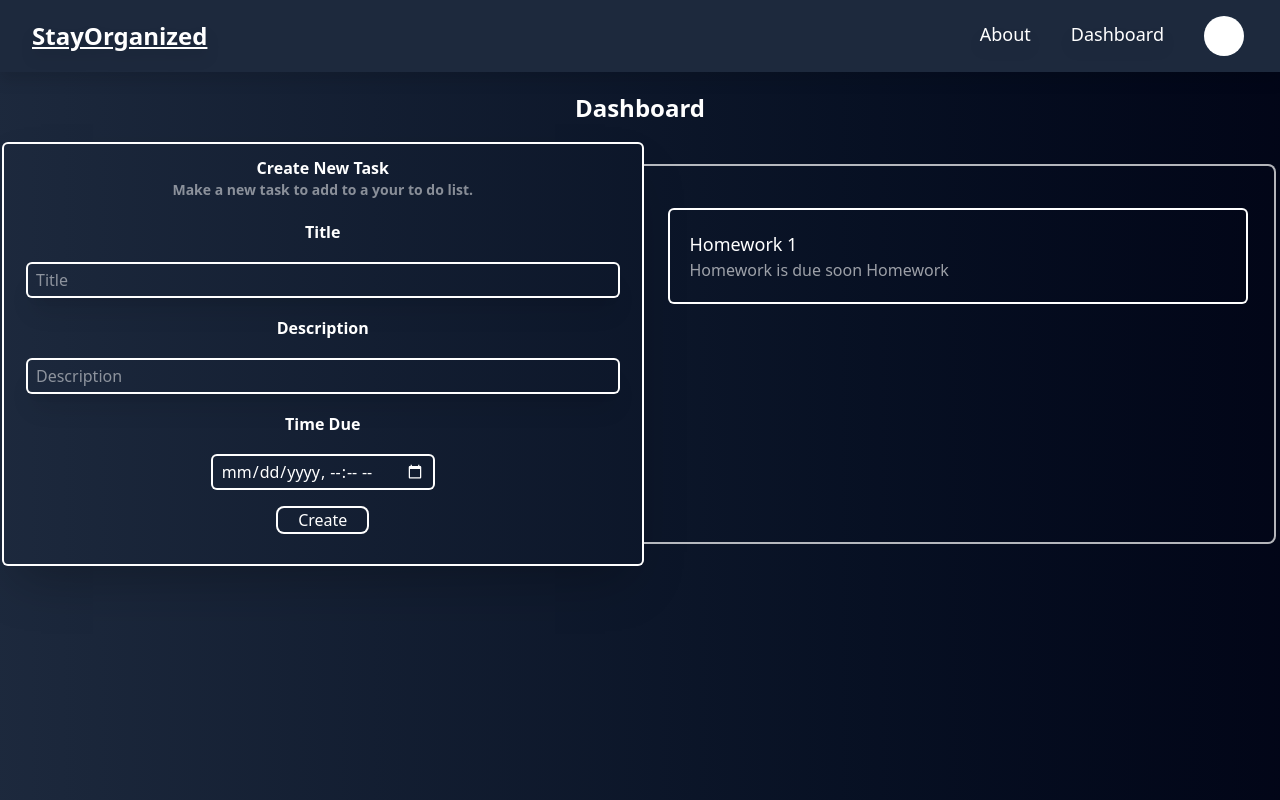
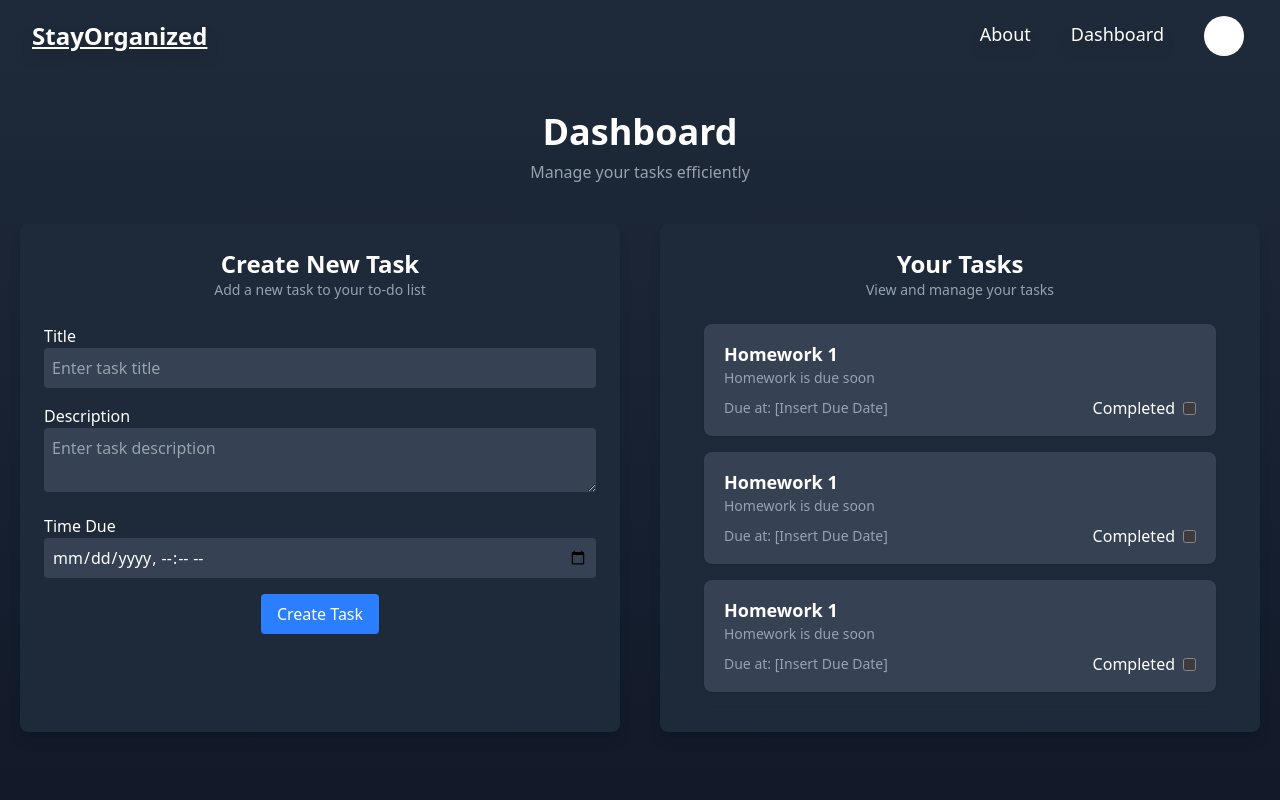
Before and after one commit to AustinBarikdar/To-do-List, a React (Vite) app in the folder client/: page /Dashboard in a window 1280 px wide. Shown: the top 800 px of the page. Built offline with nearby package versions, Linux system fonts and the light colour scheme; no server answers; sample sign-in values are in the browser's storage.

Commit message:
Redesigned the entire website

```diff
--- a/client/index.html
+++ b/client/index.html
@@ -6,7 +6,7 @@
     <meta name="viewport" content="width=device-width, initial-scale=1.0" />
     <title>StayOrganized</title>
   </head>
-  <body class="bg-linear-to-r from-slate-800 to-slate-950 flex-col min-h-100 ">
+  <body class=" flex-col min-h-100 ">
     <div id="root"></div>
     <script type="module" src="/src/main.tsx"></script>
   </body>
--- a/client/src/components/NavBar.tsx
+++ b/client/src/components/NavBar.tsx
@@ -44,24 +44,24 @@ const NavBar:React.FC = () => {
     }, [isLoggedin]);
 
   return (
-    <nav className = "bg-slate-800 p-4 drop-shadow-xl md:flex md:items-align md:justify-between">
+    <nav className = " bg-gradient-to-b from-gray-800 to-gray-800 p-4 z-2 md:flex md:items-align md:justify-between">
 
             <div className='px-2 mx-2 my-0 md:my-0' >
-                <button onClick= {() => {navigate("/")}} className='text-white border-1  py-1 border-none rounded-md text font-bold text-2xl underline drop-shadow-xl hover:text-white/80'  > StayOrganized </button>
+                <button onClick= {() => {navigate("/")}} className='text-white border-1  py-1 border-none rounded-md text font-bold text-2xl underline drop-shadow-xl duration-300 hover:text-white/90'  > StayOrganized </button>
             </div>
 
-            <ul className = "md:flex md:items-algin md:justify-start z-[-1] md:auto text-lg">
+            <ul className = "md:flex md:items-algin md:justify-start  md:auto text-lg">
                 <li className='mx-2 my-6 md:my-0'>
-                    <button onClick= {() => {navigate("/")}} className='text-white border-1 px-3 py-1 border-none rounded-md text hover:bg-sky-900 transition-all duration-300 ease-in-out drop-shadow-xl'> About </button>
+                    <button onClick= {() => {navigate("/")}} className='text-white border-1 px-3 py-1 border-none rounded-md text hover:text-white/90 transition-all duration-300 ease-in-out drop-shadow-xl'> About </button>
                 </li>
                 {
                     isLoggedin ?
                     <>
                     <li className='mx-2 my-6 md:my-0'>
-                        <button onClick= {() => {navigate("/dashboard")}} className='text-white border-1 px-3 py-1 border-none rounded-md text hover:bg-sky-900 transition-all duration-300 ease-in-out drop-shadow-xl'> Dashboard </button>
+                        <button onClick= {() => {navigate("/dashboard")}} className='text-white border-1 px-3 py-1 border-none rounded-md text hover:text-white/90 transition-all duration-300  ease-in-out drop-shadow-xl'> Dashboard </button>
                     </li>
                     <li className='mx-5 my-1 hidden md:my-0 group md:block '>
-                    <button className = "text-white flex size-10 rounded-full bg-white py-1.5 px-3.5 ring-1 ring-sky-900/5 dark:bg-white/5 dark:ring-white/100 hover:bg-white/10 z-20" >{userData.name[0]}</button>
+                    <button className = "text-white flex size-10 rounded-full bg-white py-1.5 px-3.5  ring-sky-900/5 dark:bg-white/5 dark:ring-white/100 hover:bg-white/10 z-20" >{userData.name[0]}</button>
                         <div className='md:group-hover:block hidden absolute bg-slate-800 text-white mt-2 rounded-md shadow-lg top-12 right-0 z-10'>
                             <button onClick= {() => {navigate("/Profile")}} className="block px-5 py-2 text-12 hover:text-white/50">Profile</button>
                             <button onClick={Logout} className="block px-5 py-2 text-12 hover:text-white/50">Log Out</button>
@@ -77,7 +77,7 @@ const NavBar:React.FC = () => {
                     </>
                     :
                     <li className='mx-5 my-1  md:my-0 '>
-                    <button onClick= {() => {navigate("/login")}} className = "  text-white text-xl border-1 rounded-md ring-1 px-5 py-0.5  transition-all duration-300 ease-in-out hover:bg-slate-900/50 drop-shadow-xl relative">Login</button>
+                        <button onClick= {() => {navigate("/login")}} className = "  text-white text-xl  rounded-sm px-5 py-0.5 bg-blue-500   transition-all duration-300 ease-in-out hover:bg-blue-500/50 drop-shadow-xl relative">Login</button>
                     </li>
                 }
 
--- a/client/src/pages/Dashboard.tsx
+++ b/client/src/pages/Dashboard.tsx
@@ -3,12 +3,11 @@ import React, { useContext } from 'react'
 import { AppContent } from '../context/AppContext';
 import { toast, ToastOptions } from 'react-toastify';
 
-const Dashboard:React.FC = () => {
-    const toastdata: ToastOptions<unknown> = {theme:'dark',position:'bottom-right',className:' bg-slate-100/5'}
-    const [date,setDate] = React.useState("");
-    const [title,setTitle] = React.useState("");
-    const [description,setDescription] = React.useState(" ");
-
+const Dashboard: React.FC = () => {
+    const toastdata: ToastOptions<unknown> = { theme: 'dark', position: 'bottom-right', className: 'bg-slate-100/5' };
+    const [date, setDate] = React.useState("");
+    const [title, setTitle] = React.useState("");
+    const [description, setDescription] = React.useState("");
 
     const context = useContext(AppContent);
 
@@ -16,73 +15,120 @@ const Dashboard:React.FC = () => {
         throw new Error("AppContent context is undefined");
     }
 
-    const {backendURL } = context;
+    const { backendURL } = context;
 
-    const createTask = async() => {
+    const createTask = async () => {
+        if (!title || !date) {
+            toast.error("The Date and Title is required to be filled", toastdata);
+            return;
+        }
+        let desc = description || " ";
 
-        if (!title || !date){
-            toast.error("The Date and Title is required to be filled",toastdata)
+        const { data } = await axios.post(backendURL + "/api/task/create-task", {
+            "title": title,
+            "description": desc,
+            "date": date
+        }, { withCredentials: true });
+
+        if (data.success) {
+            toast.success("Successfully created new task", toastdata);
+            setTitle("");
+            setDescription("");
+        } else {
+            toast.error(data.message, toastdata);
         }
-
-        const {data} = await axios.post(backendURL + "/api/task/create-task",{
-            "title":title,
-            "description":description,
-            "date":date
-        },{withCredentials: true});
-
-        if (data.success){
-            toast.success("Succesfully created new task",toastdata)
-        }else{
-            toast.error(data.message,toastdata)
-        }
-
     }
 
     return (
-    <div className='mt-auto min-h-screen  ' >
-         <div className='text-center py-5 mt-auto text-white mx-1 text-2xl font-bold'>
-                <h1>Dashboard</h1>
+        <div className='min-h-screen bg-gradient-to-b from-gray-800 to-gray-900 text-white'>
+            <div className='text-center py-10'>
+                <h1 className='text-4xl font-bold'>Dashboard</h1>
+                <p className='text-gray-400 mt-2'>Manage your tasks efficiently</p>
             </div>
 
-        <div className='lg:flex justify-between lg:pb-20 mt-auto text-white mx-1 h-125 '>
-            <div className='w-full ring-2 ring-white px-1 py-1 rounded shadow-2xl justify-center flex-col flex lg:w-full '>
-                <h1 className='font-bold text-center'>Create New Task</h1>
-                <h6 className='font-bold text-center text-white/50 text-sm'>Make a new task to add to a your to do list.</h6>
-                <div className='flex justify-center flex-col m-5'>
-                    <label className='font-bold text-m text-center'>Title</label>
-                    <input type='Text' onChange={(e) => { setTitle(e.target.value)}} className = "ring-2 rounded shadow-xl py-1 px-2 my-5 " placeholder='Title'/>
-                    <label className='font-bold text-m text-center'>Description</label>
-                    <input type='Text' onChange={(e) => { setDescription(e.target.value)}} className = "ring-2 rounded shadow-xl py-1 px-2 my-5 " placeholder='Description'/>
-                    <label className='font-bold text-m text-center'>Time Due</label>
-                    <div className='flex justify-center '>
-                        <input type="datetime-local" id="due date" onChange = {(e) => {setDate(new Date(e.target.value).toUTCString()); console.log(new Date(e.target.value).toUTCString()); console.log(new Date(new Date(e.target.value).toUTCString()))}} name="due-date" className = "text-black ring-2 rounded py-1 px-2 my-5 w-55 invert" />
-
+            <div className='lg:flex justify-between lg:pb-20 px-5'>
+                <div className='w-full lg:w-1/2 bg-gray-800 p-6 rounded-lg shadow-lg'>
+                    <h2 className='text-2xl font-semibold text-center'>Create New Task</h2>
+                    <p className='text-center text-gray-400 text-sm mb-6'>Add a new task to your to-do list</p>
+                    <div className='space-y-4'>
+                        <div>
+                            <label className='block font-medium'>Title</label>
+                            <input type='text' value={title} onChange={(e) => setTitle(e.target.value)} className='w-full p-2 rounded bg-gray-700 text-white focus:ring-2 focus:ring-blue-500' placeholder='Enter task title' />
                         </div>
-                    <div className='flex justify-center '>
-                        <input type="button" onClick={createTask} className= "border-white ring-2 rounded-md px-5 hover:bg-white/50" value={"Create"}/>
+                        <div>
+                            <label className='block font-medium'>Description</label>
+                            <textarea value={description} onChange={(e) => setDescription(e.target.value)} className='w-full p-2 rounded bg-gray-700 text-white focus:ring-2 focus:ring-blue-500' placeholder='Enter task description'></textarea>
+                        </div>
+                        <div>
+                            <label className='block font-medium'>Time Due</label>
+                            <input type="datetime-local" onChange={(e) => setDate(new Date(e.target.value).toUTCString())} className='w-full p-2 rounded bg-gray-700 text-white focus:ring-2 focus:ring-blue-500' />
+                        </div>
+                        <div className='text-center'>
+                            <button onClick={createTask} className='bg-blue-500 hover:bg-blue-600 text-white py-2 px-4 rounded'>Create Task</button>
+                        </div>
                     </div>
                 </div>
 
+                {/* Task List Section */}
+                <div className='w-full lg:w-1/2 mt-10 lg:mt-0 lg:ml-10 bg-gray-800 p-6 rounded-lg shadow-lg'>
+                    <h2 className='text-2xl font-semibold text-center'>Your Tasks</h2>
+                    <p className='text-center text-gray-400 text-sm mb-6'>View and manage your tasks</p>
+                    <ul className='space-y-4 overflow-auto max-h-96 scheme-dark bg-transparent px-5 scrollbar-thin scrollbar-thumb-gray-700 scrollbar-track-gray-800'>
+
+                        <li className='bg-gray-700 p-4 px-5 rounded-lg shadow'>
+                            <h3 className='text-lg font-bold'>Homework 1</h3>
+                            <p className='text-gray-400 text-sm'>Homework is due soon</p>
+                            <div className='flex justify-between items-center mt-2'>
+                                <span className='text-gray-400 text-sm'>Due at: [Insert Due Date]</span>
+                                <div className='flex items-center'>
+                                    <label className='mr-2'>Completed</label>
+                                    <input type="checkbox" className="accent-blue-500" />
                                 </div>
-            <div className='border-black/70 border-y-2  my-5 border-r-2 w-full rounded-r-lg justify-center flex invisible sm:invisible md:invisible lg:visible h-sm invert'>
-                <ul className='w-full m-2 overflow-auto p-5'>
-                    <li className='rounded-sm ring-2 p-5 w-full text-black my-4  '>
-                        <h1 id="Topic" className="text-black text-lg">Homework 1</h1>
-                        <h1 id="Description" className="text-black/60 text-md text-wrap w-sm"> Homework is due soon Homework </h1>
+                            </div>
                         </li>
+
+                        <li className='bg-gray-700 p-4 px-5 rounded-lg shadow'>
+                            <h3 className='text-lg font-bold'>Homework 1</h3>
+                            <p className='text-gray-400 text-sm'>Homework is due soon</p>
+                            <div className='flex justify-between items-center mt-2'>
+                                <span className='text-gray-400 text-sm'>Due at: [Insert Due Date]</span>
+                                <div className='flex items-center'>
+                                    <label className='mr-2'>Completed</label>
+                                    <input type="checkbox" className="accent-blue-500" />
+                                </div>
+                            </div>
+                        </li>
+                        <li className='bg-gray-700 p-4 px-5 rounded-lg shadow'>
+                            <h3 className='text-lg font-bold'>Homework 1</h3>
+                            <p className='text-gray-400 text-sm'>Homework is due soon</p>
+                            <div className='flex justify-between items-center mt-2'>
+                                <span className='text-gray-400 text-sm'>Due at: [Insert Due Date]</span>
+                                <div className='flex items-center'>
+                                    <label className='mr-2'>Completed</label>
+                                    <input type="checkbox" className="accent-blue-500" />
+                                </div>
+                            </div>
+                        </li>
+
+                        <li className='bg-gray-700 p-4 px-5 rounded-lg shadow'>
+                            <h3 className='text-lg font-bold'>Homework 1</h3>
+                            <p className='text-gray-400 text-sm'>Homework is due soon</p>
+                            <div className='flex justify-between items-center mt-2'>
+                                <span className='text-gray-400 text-sm'>Due at: [Insert Due Date]</span>
+                                <div className='flex items-center'>
+                                    <label className='mr-2'>Completed</label>
+                                    <input type="checkbox" className="accent-blue-500" />
+                                </div>
+                            </div>
+                        </li>
+
 
 
                     </ul>
                 </div>
             </div>
-            <div className='border-black/70  border-y-2 border-2 w-full  rounded justify-center flex sm:visible md:visible lg:invisible h-90 invert'>
-                <ul className='w-full m-2 overflow-auto p-5'>
-
-                </ul>
         </div>
-    </div>
-
     )
 }
 
-export default Dashboard
+export default Dashboard;
--- a/client/src/pages/Home.tsx
+++ b/client/src/pages/Home.tsx
@@ -17,20 +17,20 @@ const Home:React.FC = () => {
     };
 
   return (
-    <div className='mt-auto min-h-screen ' >
+    <div className=' bg-gradient-to-b from-gray-800 to-gray-800 mt-auto min-h-screen ' >
         <div className='flex justify-center flex-col py-10 mt-auto' >
             <div className='flex justify-center py-10 '>
-                <h1 className='text-[60px] font-bold text-white ring-2 rounded shadow-xl bg-slate-100/5 px-4 ' > Welcome!</h1>
+                <h1 className='text-[60px] font-bold text-white bg-slate-100/5 p-2 rounded-lg shadow-lg px-4 ' > Welcome!</h1>
             </div>
 
             <div className='flex justify-center '>
-                <div className=" flex size-10 animate-bounce rounded-full bg-white p-2 ring-1 ring-sky-900/5 dark:bg-white/5 dark:ring-white/100"><svg className="size-6 text-white" fill="none" stroke-linecap="round" stroke-linejoin="round" stroke-width="2" viewBox="0 0 24 24" stroke="currentColor"><path d="M19 14l-7 7m0 0l-7-7m7 7V3"></path></svg></div>
+                <div className=" flex size-10 animate-bounce rounded-full shadow-2xl bg-white p-2 ring-sky-900/5 dark:bg-gray-700"><svg className="size-6 text-white" fill="none" stroke-linecap="round" stroke-linejoin="round" stroke-width="2" viewBox="0 0 24 24" stroke="currentColor"><path d="M19 14l-7 7m0 0l-7-7m7 7V3"></path></svg></div>
             </div>
             <div className='flex justify-center py-5'>
-                <h1 className='font-bold py-3 px-10 text-white ring-2 sm:w-md md:w-lg rounded border-white-1/10 bg-slate-100/5 '>Lorem ipsum dolor sit amet, consectetur adipiscing elit, sed do eiusmod tempor incididunt ut labore et dolore magna aliqua. Ut enim ad minim veniam, quis nostrud exercitation ullamco laboris nisi ut aliquip ex ea commodo consequat. Duis aute irure dolor in reprehenderit in voluptate velit esse cillum dolore eu fugiat nulla pariatur. Excepteur sint occaecat cupidatat non proident, sunt in culpa qui officia deserunt mollit anim id est laborum.</h1>
+                <h1 className='font-bold py-3 px-10 text-white shadow-2xl sm:w-md md:w-lg rounded border-white-1/10 bg-slate-100/5 '>Lorem ipsum dolor sit amet, consectetur adipiscing elit, sed do eiusmod tempor incididunt ut labore et dolore magna aliqua. Ut enim ad minim veniam, quis nostrud exercitation ullamco laboris nisi ut aliquip ex ea commodo consequat. Duis aute irure dolor in reprehenderit in voluptate velit esse cillum dolore eu fugiat nulla pariatur. Excepteur sint occaecat cupidatat non proident, sunt in culpa qui officia deserunt mollit anim id est laborum.</h1>
             </div>
             <div className = 'flex justify-center py-5 my-1' >
-                <button  onClick={OnTryClick} className = 'font-bold py-3 px-10 text-white transition-all duration-300 border-1 sm:w-50  md:w-50 shadow-xl rounded-full ring-1 hover:my-1'>
+                <button  onClick={OnTryClick} className = 'font-bold py-3 px-10 shadow-2xl text-white transition-all duration-300  sm:w-50  md:w-50 rounded-full bg-blue-500 hover:my-1'>
                     Try now!
                 </button>
             </div>
--- a/client/src/pages/Profile.tsx
+++ b/client/src/pages/Profile.tsx
@@ -59,13 +59,11 @@ const Profile:React.FC = () => {
 
 
   return (
-    <div className='mt-auto min-h-screen  ' >
+    <div className=' bg-gradient-to-b from-gray-800 to-gray-800 mt-auto min-h-screen  ' >
         <div className='flex justify-center flex-col py-10 mt-auto'>
-            <div className='flex justify-center'>
-                <h1 className='text-white font-bold text-2xl shadow-2xl '>Profile</h1>
-            </div>
             <div className='flex justify-center py-5 px-5'>
-                <ul className='flex flex-col font-bold py-3 px-10 text-white ring-2 w-full md:w-lg rounded border-white-1/10 bg-slate-100/5 '>
+                <ul className='flex flex-col font-bold py-3 px-10 text-white w-full md:w-lg rounded bg-slate-100/5 '>
+                    <h1 className='text-white font-bold text-2xl text-center pb-5'>Profile</h1>
                     <li >Name: {userData.name}</li>
                     {
                         userData.isAccountVerified?
```
Also changed, not shown: client/src/pages/Login.tsx (+25 -27 lines), client/src/pages/ResetPassword.tsx (+20 -20 lines). Lines whose indentation alone changed are shown as unchanged.
